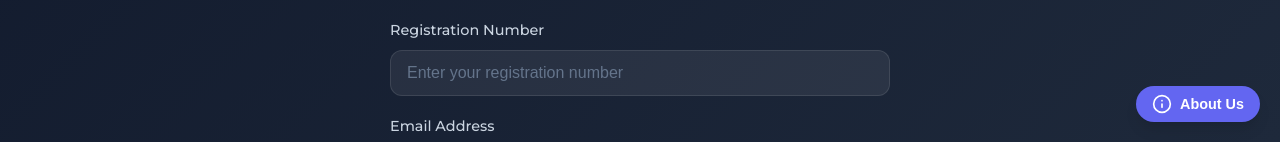
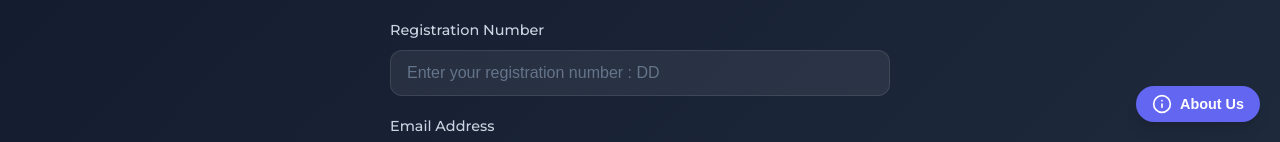
Before and after one commit to Hridesh-Srivastava/quiz-app-frontend, a React (Vite) app: page / in a window 1280 px wide. Shown: the part 658-800 px from the top of the page. Built offline with nearby package versions, Linux system fonts and the light colour scheme.

Commit message:
fix: Update placeholder text for registration number input field

```diff
--- a/src/components/Main.jsx
+++ b/src/components/Main.jsx
@@ -137,7 +137,7 @@ export default function Main() {
             id="regNumber"
             className="form-control"
             type="text"
-            placeholder="Enter your registration number"
+            placeholder="Enter your registration number : DD"
             required
           />
         </div>
```
